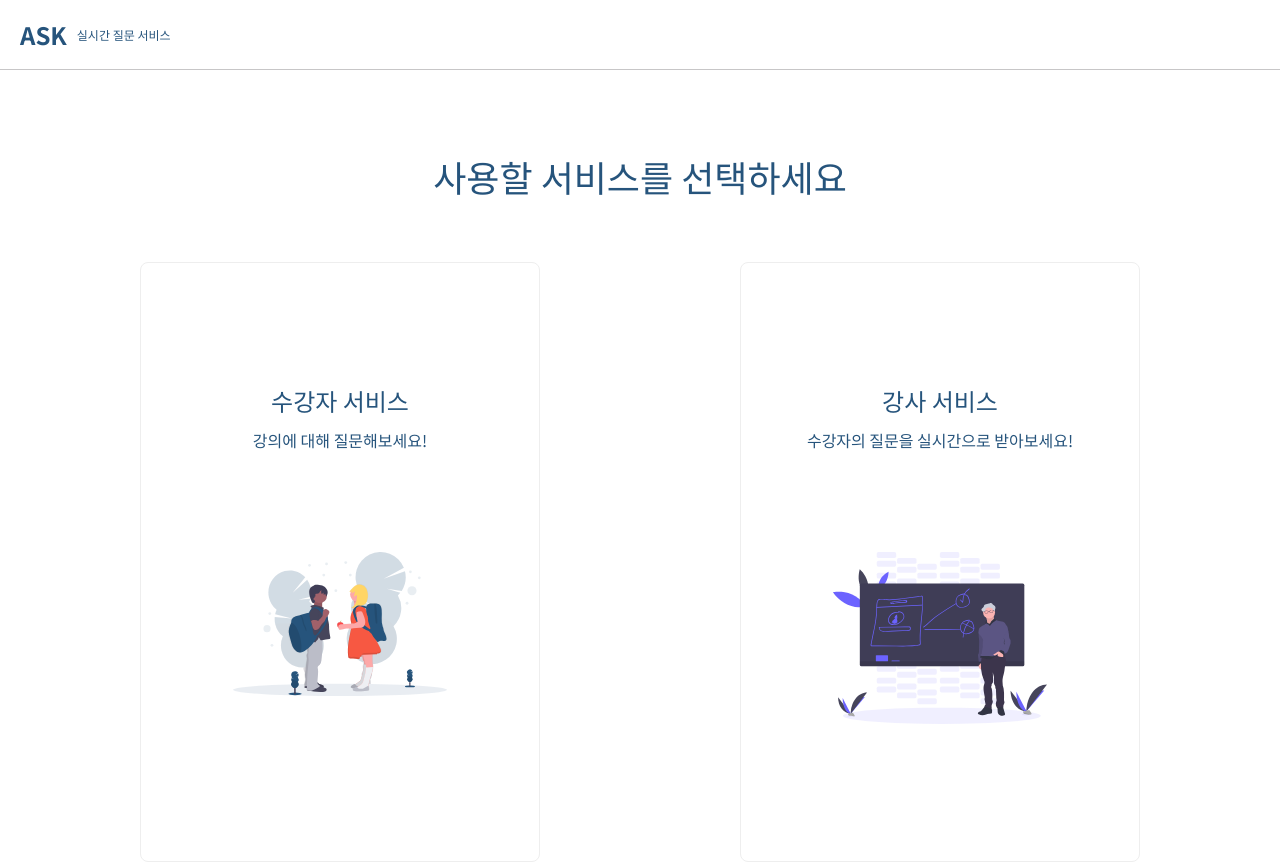
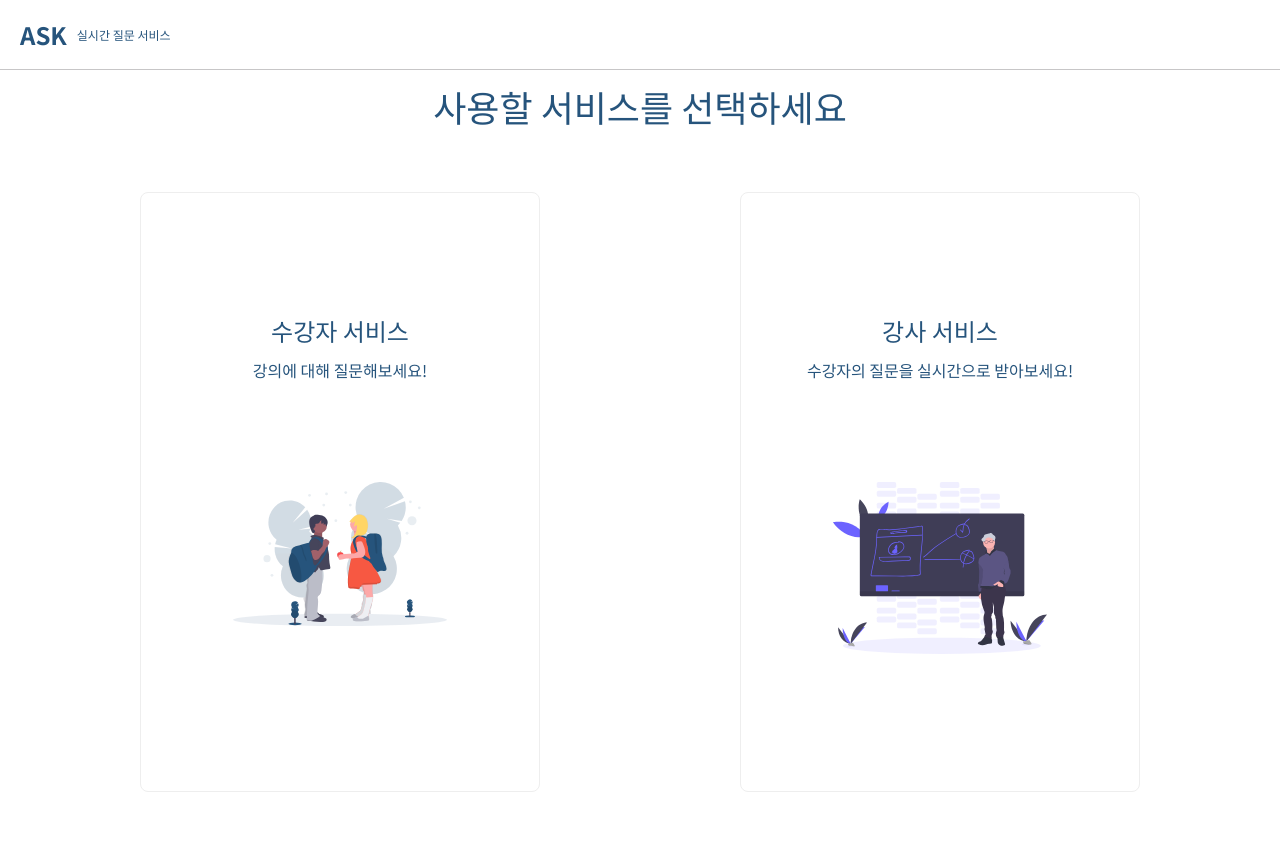
Before and after one commit to Choi-Jinwoo/Ask_Web, a React (Create React App) app: page / in a window 1280 px wide. After the commit the page ends 800 px from the top, so only its background shows below. Built offline with nearby package versions, Linux system fonts and the light colour scheme.

Commit message:
Fix: Header를 fixed로 설정

```diff
--- a/src/components/common/page-template/header/index.scss
+++ b/src/components/common/page-template/header/index.scss
@@ -1,11 +1,14 @@
 @import "styles/colors.scss";
 
 .header {
+  position: fixed;
   display: flex;
   align-items: center;
   width: 100vw;
   height: 70px;
   border-bottom: 1px solid $lightGray;
+  background-color: white;
+  top: 0;
 
   &-title {
     margin-left: 20px;
--- /dev/null
+++ b/src/components/common/page-template/index.scss
@@ -0,0 +1,5 @@
+.pageTemplate {
+  &-children {
+    margin-top: 70px;
+  }
+}
--- a/src/components/common/page-template/index.tsx
+++ b/src/components/common/page-template/index.tsx
@@ -1,5 +1,7 @@
 import React from 'react';
 import { Header } from './header';
+
+import './index.scss';
 
 type Props = {
   children: React.ReactNode;
@@ -9,9 +11,11 @@ export const PageTemplate = ({
   children,
 }: Props) => {
   return (
-    <div>
+    <div className='pageTemplate'>
       <Header />
-      {children}
+      <div className='pageTemplate-children'>
+        {children}
+      </div>
     </div>
   )
 }
```
